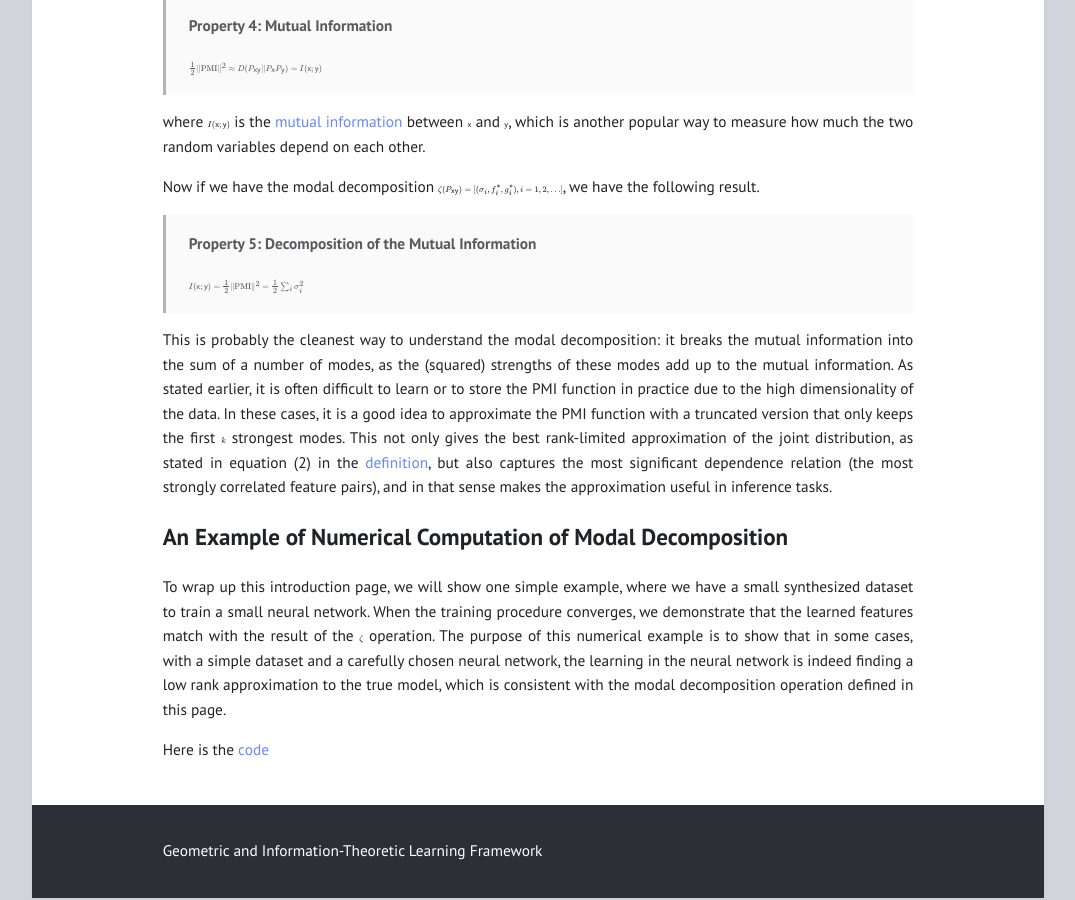
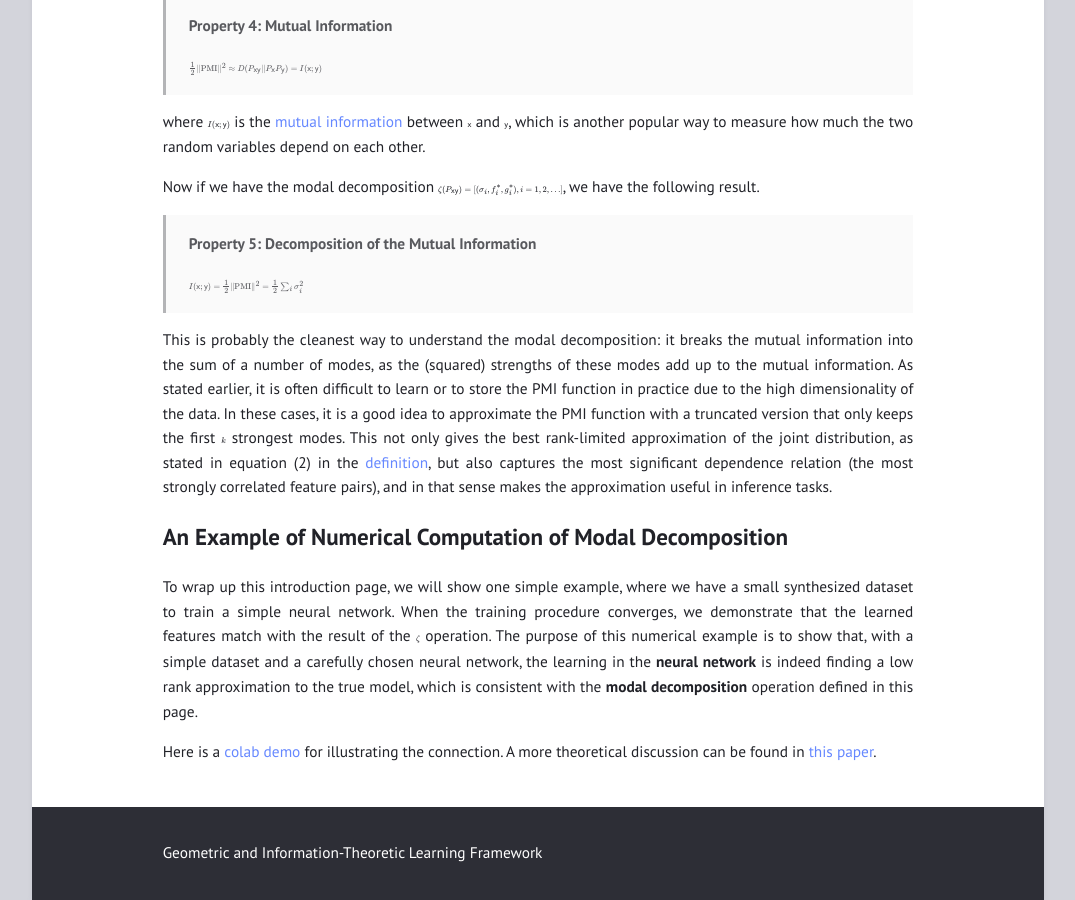
Before and after one commit to gilearning/gilearning.github.io, a Jekyll site: the page built from _posts/2022-08-15-ModalDecomposition.md, in a window 1280 px wide and 900 px high, scrolled down 7382 px. Shown: the whole window, without its empty margins (102-1177 px from the left). Built offline with Jekyll 4.4.1, drawn with Linux system fonts in a browser that asks for light colours; formulas are drawn with MathJax 3.

Commit message:
add link to dnn paper

```diff
--- a/_posts/2022-08-15-ModalDecomposition.md
+++ b/_posts/2022-08-15-ModalDecomposition.md
@@ -256,6 +256,7 @@ This is probably the cleanest way to understand the modal decomposition: it brea
 
 ## An Example of Numerical Computation of Modal Decomposition
 
-To wrap up this introduction page, we will show one simple example, where we have a small synthesized dataset to train a small neural network. When the training procedure converges, we demonstrate that the learned features match with the result of the $\zeta$ operation. The purpose of this numerical example is to show that in some cases, with a simple dataset and a carefully chosen neural network, the learning in the neural network is indeed finding a low rank approximation to the true model, which is consistent with the modal decomposition operation defined in this page.
+To wrap up this introduction page, we will show one simple example, where we have a small synthesized dataset to train a simple neural network. When the training procedure converges, we demonstrate that the learned features match with the result of the $\zeta$ operation. The purpose of this numerical example is to show that, with a simple dataset and a carefully chosen neural network, the learning in the **neural network** is indeed finding a low rank approximation to the true model, which is consistent with the **modal decomposition** operation defined in this page.
 
-Here is the [code](https://colab.research.google.com/drive/1n4qk69shPL0LvGcaUJ4WIeJJRdyp2zA-?usp=sharing)
+
+Here is a [colab demo](https://colab.research.google.com/drive/1n4qk69shPL0LvGcaUJ4WIeJJRdyp2zA-?usp=sharing) for illustrating the connection. A more theoretical discussion can be found in [this paper](https://doi.org/10.3390/e24010135).
```
